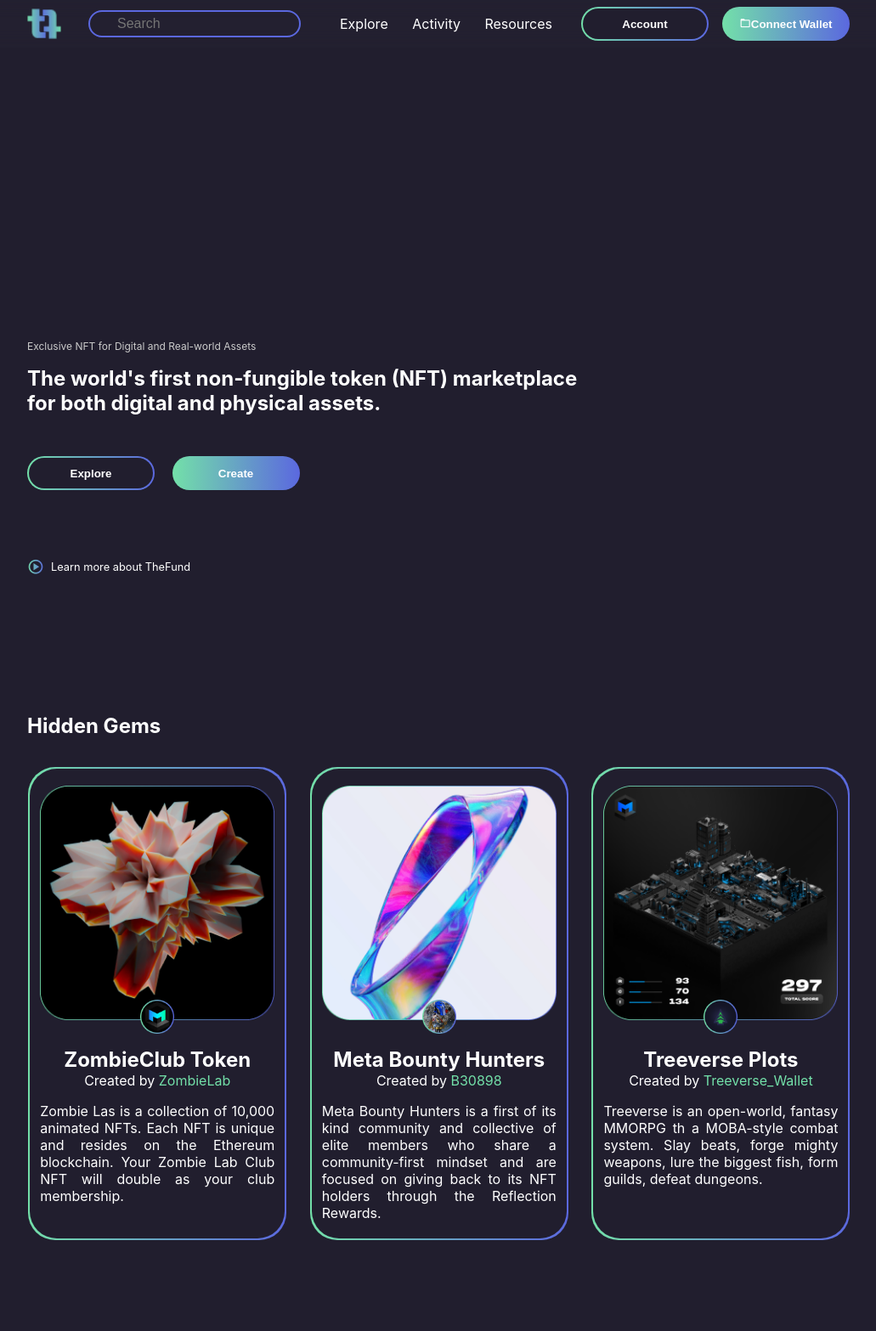
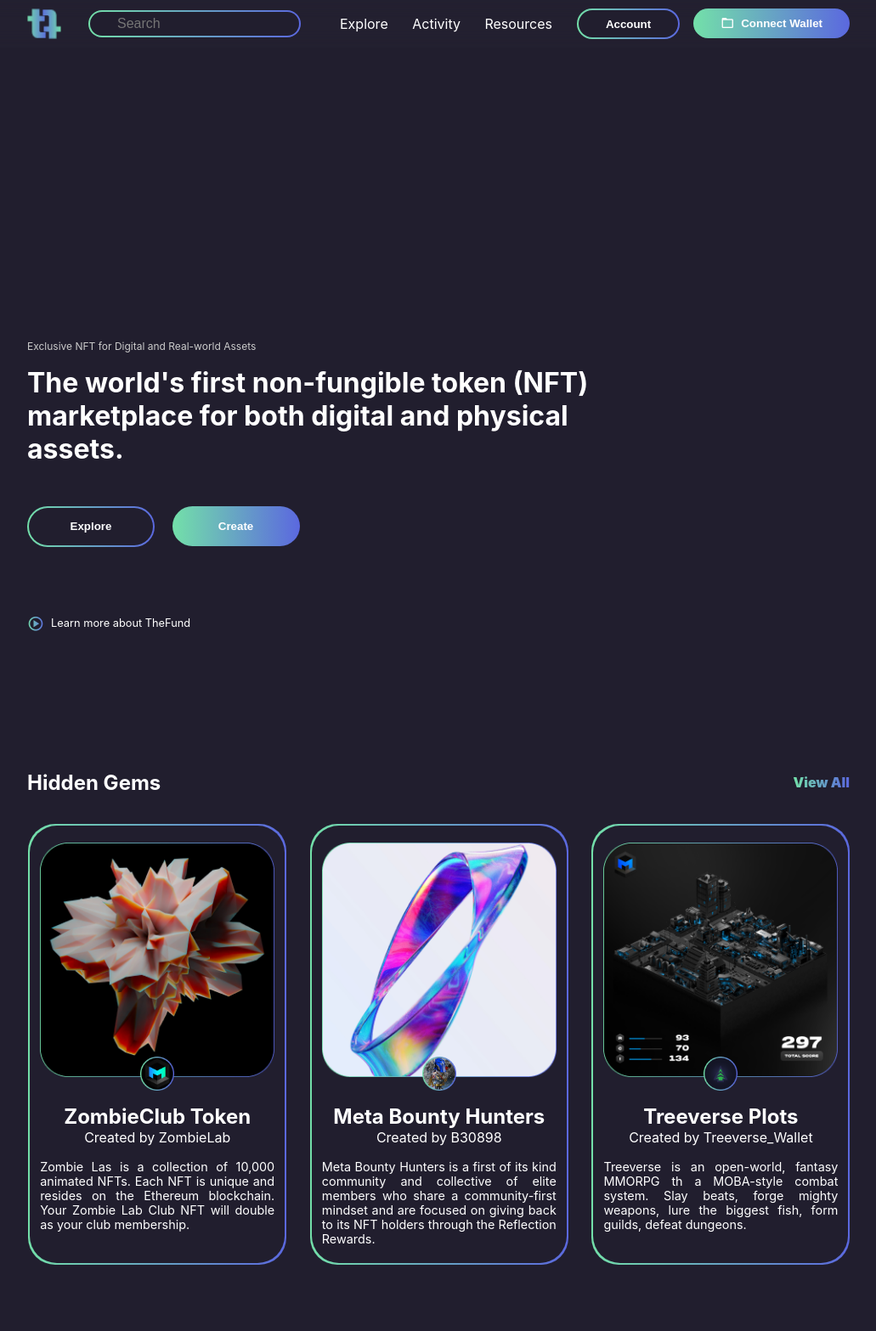
Before and after one commit to Musashi53/NFT-Marketplace, a plain HTML site: page index.html in a window 1280 px wide. Shown: the top 1567 px of the page at 85% size, without its empty margins (124-1155 px from the left). Drawn offline with nearby package versions, Linux system fonts and the light colour scheme.

Commit message:
refatoring style.scss

```diff
--- a/Assets/styles/sass/base/_base.scss
+++ b/Assets/styles/sass/base/_base.scss
@@ -11,7 +11,7 @@ html {
 }
 
 body {
-  background-color: #211e2e;
+  background-color: rgb(33, 30, 46);
   background-image: url('../../Img/globe.png');
   background-repeat: no-repeat;
   background-position: top right;
@@ -35,12 +35,3 @@ ul {
 img {
   width: 100%;
 }
-
-button {
-  width: 150px;
-  height: 2.5rem;
-  padding: 0 1rem 0 1rem;
-  color: #FFF;
-  cursor: pointer;
-  font-weight: 900;
-}
--- a/Assets/styles/sass/components/_buttons.scss
+++ b/Assets/styles/sass/components/_buttons.scss
@@ -1,17 +1,32 @@
-@import '../config/variables.scss';
 
-.button__default {
+button {
+  color: #FFF;
+  cursor: pointer;
+  font-weight: 900;
+}
+
+.button {
+  &__header__primary {
+    padding: .6rem 2rem .6rem 2rem;
+    background-image: var(--primary-color);
+    border: none;
+    border-radius: 2.5rem;
+    display: flex;
+    align-items: center;
+  }
+
+  &__header__default {
+    padding: .6rem 2rem .5rem 2rem;
     position: relative;
-  box-sizing: border-box;
     color: #FFF;
     background: #211e2e;
     background-clip: padding-box;
     border: solid 2px transparent;
     border-radius: 2em;
-
+    margin-right: 1rem;
   }
 
-.button__default::before {
+  &__header__default::before {
     content: "";
     position: absolute;
     top: 0;
@@ -24,23 +39,63 @@
     background: var(--primary-color);
   }
 
-.button__primary {
+  &__primary {
+    width: 150px;
+    padding: 1rem 0 1rem 0;
     background-image: var(--primary-color);
     border: none;
     border-radius: 2.5rem;
   }
 
-.hamburguer__button {
+  &__default {
+    width: 150px;
+    padding: .9rem 0 .9rem 0;
+    position: relative;
+    color: #FFF;
+    background: #211e2e;
+    background-clip: padding-box;
+    border: solid 2px transparent;
+    border-radius: 2em;
+  }
+
+  &__default::before {
+    content: "";
+    position: absolute;
+    top: 0;
+    right: 0;
+    bottom: 0;
+    left: 0;
+    z-index: -1;
+    margin: -2px;
+    border-radius: inherit;
+    background: var(--primary-color);
+  }
+
+  &__icon {
+    font-size: 1rem;
+    margin-right: .5rem;
+  }
+}
+
+
+
+
+
+.hamburguer {
+  &__button {
     cursor: pointer;
   }
 
-.hamburguer__icon {
+  &__icon {
     font-size: 3.5rem;
     background: var(--primary-color);
     color: transparent;
     -webkit-background-clip: text;
     background-clip: text;
   }
+}
+
+
 
 .icon {
   font-size: 1.25rem;
--- a/Assets/styles/sass/components/_collectioncards.scss
+++ b/Assets/styles/sass/components/_collectioncards.scss
@@ -20,9 +20,7 @@
   align-items: center;
   margin-bottom: 1rem;
   margin-right: 1rem;
-
   position: relative;
-  box-sizing: border-box;
   color: #FFF;
   background: #211e2e;
   background-clip: padding-box;
--- a/Assets/styles/sass/components/_header.scss
+++ b/Assets/styles/sass/components/_header.scss
@@ -8,45 +8,48 @@
   width: 100%;
   padding-top: .5rem;
   padding-bottom: .5rem;
-}
 
-.header__content {
+  &__content {
     display: flex;
     justify-content: space-between;
     align-items: center;
   }
+
+  &__icon {
+    width: 40px;
+  }
+
+}
+
 .logo__img {
   width: 40px;
   height: 40px;
-}
-
-.header__icon {
-  width: 40px;
 }
 
 .nav {
   display: none;
   justify-content: space-between;
   align-items: center;
-}
 
-.nav__list {
+  &__list {
     height: 100px;
     display: flex;
     flex-direction: column;
     justify-content: space-around;
   }
 
-.nav__item:hover {
+  &__item:hover {
     transition: .3s;
     text-decoration: underline;
   }
 
-.nav__buttons {
+  &__buttons {
     height: 100px;
     display: flex;
     flex-direction: column;
-  justify-content: space-between;
+    justify-content: space-around;
+    align-items: flex-start;
+  }
 }
 
 .open__nav {
--- a/Assets/styles/sass/components/_hiddencards.scss
+++ b/Assets/styles/sass/components/_hiddencards.scss
@@ -1,18 +1,15 @@
 /*============================== HIDDEN GEMS ============================*/
 .hidden {
-
-}
-
-.hidden__cards {
+  &__cards {
     display: flex;
     overflow-x: auto;
   }
 
-.hidden__cards::-webkit-scrollbar {
+  &__cards::-webkit-scrollbar {
     width: 0;
   }
 
-.hidden__card {
+  &__card {
     min-width: 300px;
     display: flex;
     flex-direction: column;
@@ -22,14 +19,13 @@
     margin-right: 1.25rem;
     margin-left: .2rem;
     position: relative;
-  box-sizing: border-box;
     background: #211e2e;
     background-clip: padding-box;
     margin-top: 1rem;
     margin-bottom: 1rem;
   }
 
-.hidden__card::before {
+  &__card::before {
     content: "";
     position: absolute;
     top: 0;
@@ -41,8 +37,10 @@
     border-radius: inherit;
     background: var(--primary-color);
   }
+}
 
-.card__images {
+.card {
+  &__images {
     display: flex;
     flex-direction: column;
     align-items: center;
@@ -50,12 +48,13 @@
     margin-bottom: 2rem;
   }
 
-.card__user {
+  &__user {
     width: 40px;
     position: absolute;
     bottom: -1rem;
+  }
+}
 
-}
 
 .card__title {
   text-align: center;
@@ -68,9 +67,10 @@
 }
 
 .card__subtitle--user {
-  color: #73E0A9;
+  color: var(--secondary-color);
 }
 
 .card__description {
   text-align: justify;
+  font-size: var(--normal-font-size);
 }
--- a/Assets/styles/sass/components/_home.scss
+++ b/Assets/styles/sass/components/_home.scss
@@ -1,30 +1,30 @@
 /*============================== HOME ============================*/
 .home {
   margin-top: 20rem;
-}
 
-.home__container {
+  &__container {
     display: flex;
     flex-direction: column;
     justify-content: space-between;
   }
 
-.home__content {
+  &__content {
     display: flex;
     flex-direction: column;
   }
 
-.home__title {
-  font-size: 1.5rem;
+  &__title {
+    font-size: var(--title-font-size);
     text-align: start;
     margin-bottom: 3rem;
   }
 
-.home__subtitle {
+  &__subtitle {
     font-size: .750rem;
     display: block;
     margin-bottom: 1rem;
     color: #ccc;
+  }
 }
 
 .home .button__default {
@@ -33,10 +33,10 @@
 
 .learn__more {
   margin-top: 4rem;
-}
 
-.learn__more-link {
+  &__link {
     font-size: .8rem;
     display: inline-flex;
     align-items: center;
   }
+}
--- a/Assets/styles/sass/components/_input.scss
+++ b/Assets/styles/sass/components/_input.scss
@@ -3,24 +3,13 @@
   height: 2rem;
   padding-left: 2rem;
   font-size: 1rem;
-  position: relative;
-  box-sizing: border-box;
   color: #FFF;
   background: transparent;
-  background-clip: padding-box;
-  border: solid 2px #5B68DF;
-  border-radius: 2em;
+  outline: none;
+
+  border: double 2px transparent;
+  border-radius: 1rem;
+  background-image: linear-gradient(var(--body-color), var(--body-color)), var(--primary-color);
+  background-origin: border-box;
+  background-clip: padding-box, border-box;
 }
-
-.input::before {
-  content: "";
-  position: absolute;
-  top: 0;
-  right: 0;
-  bottom: 0;
-  left: 0;
-  z-index: -1;
-  margin: -5px;
-  border-radius: inherit;
-  background: var(--color-primary);
-}
--- a/Assets/styles/sass/config/_variables.scss
+++ b/Assets/styles/sass/config/_variables.scss
@@ -1,3 +1,27 @@
 :root {
+  /*============================== FONT ==============================*/
   --primary-color: linear-gradient(to right, rgb(115, 224, 169) 0% , rgb(91, 104, 223) 100%);
+  --secondary-color: linear-gradient(to right, rgb(74, 143, 148) 0%, rgb(91, 104, 223) 100%);
+  --body-color: rgb(33, 30, 46);
+
+  /*============================== FONT ==============================*/
+
+  /*============================== FONT ==============================*/
+
+  /*========== Font and typography ==========*/
+  --title-font-size: 1.5rem;
+  --normal-font-size: .938rem;
+  --small-font-size: .75rem;
+  --smaller-font-size: .5rem;
+
+  /*============================== MARGINS BOTTOM ==============================*/
 }
+
+@media screen and (min-width: 1028px) {
+  :root {
+    --title-font-size: 2rem;
+    --normal-font-size: .900rem;
+    --small-font-size: .75rem;
+  }
+
+}
--- a/Assets/styles/sass/layout/_layout.scss
+++ b/Assets/styles/sass/layout/_layout.scss
@@ -7,24 +7,24 @@
 .section {
   margin-bottom: 3rem;
   margin-top: 3rem;
-}
 
-.section__title {
-  margin-top: 4rem;
+  &__main {
+    display: flex;
+    justify-content: space-between;
+    align-items: center;
+    margin-bottom: 1.25rem;
+  }
+
+  &__title {
+    margin-top: 4rem;
+  }
 }
 
 .view__all {
   font-weight: 900;
-  background: var(--color-primary);
+  background: var(--primary-color);
   color: transparent;
   -webkit-background-clip: text;
   background-clip: text;
   margin-top: 4rem;
 }
-
-.section__principal {
-  display: flex;
-  justify-content: space-between;
-  align-items: center;
-  margin-bottom: 1.25rem;
-}
--- a/index.html
+++ b/index.html
@@ -32,8 +32,8 @@
           </ul>
 
           <div class="nav__buttons">
-            <button class="button__default" type="button">Account</button>
-            <button class="button__primary" type="button"><i class='bx bx-folder' ></i>Connect Wallet</button>
+            <button class="button__header__default" type="button">Account</button>
+            <button class="button__header__primary" type="button"><i class='bx bx-folder button__icon' ></i>Connect Wallet</button>
           </div>
         </nav>
       </div>
@@ -54,7 +54,7 @@
             </div>
 
             <div class="learn__more">
-              <a class="learn__more-link" href="#">
+              <a class="learn__more__link" href="#">
                 <i class='bx bx-play-circle icon'></i>
                 Learn more about TheFund
               </a>
@@ -66,7 +66,7 @@
 
       <section class="section hidden">
         <div class="container">
-          <div class="section__principal">
+          <div class="section__main">
             <h1 class="section__title">Hidden Gems</h1>
             <a class="view__all" href="#">View All</a>
           </div>
@@ -120,7 +120,7 @@
 
       <section class="section collection">
         <div class="container">
-          <div class="section__principal">
+          <div class="section__main">
             <h1 class="section__title">Top collections</h1>
             <a class="view__all" href="">View All</a>
           </div>
```
Also changed, not shown: Assets/styles/css/style.css, 1 other file. Lines whose indentation alone changed are shown as unchanged.
